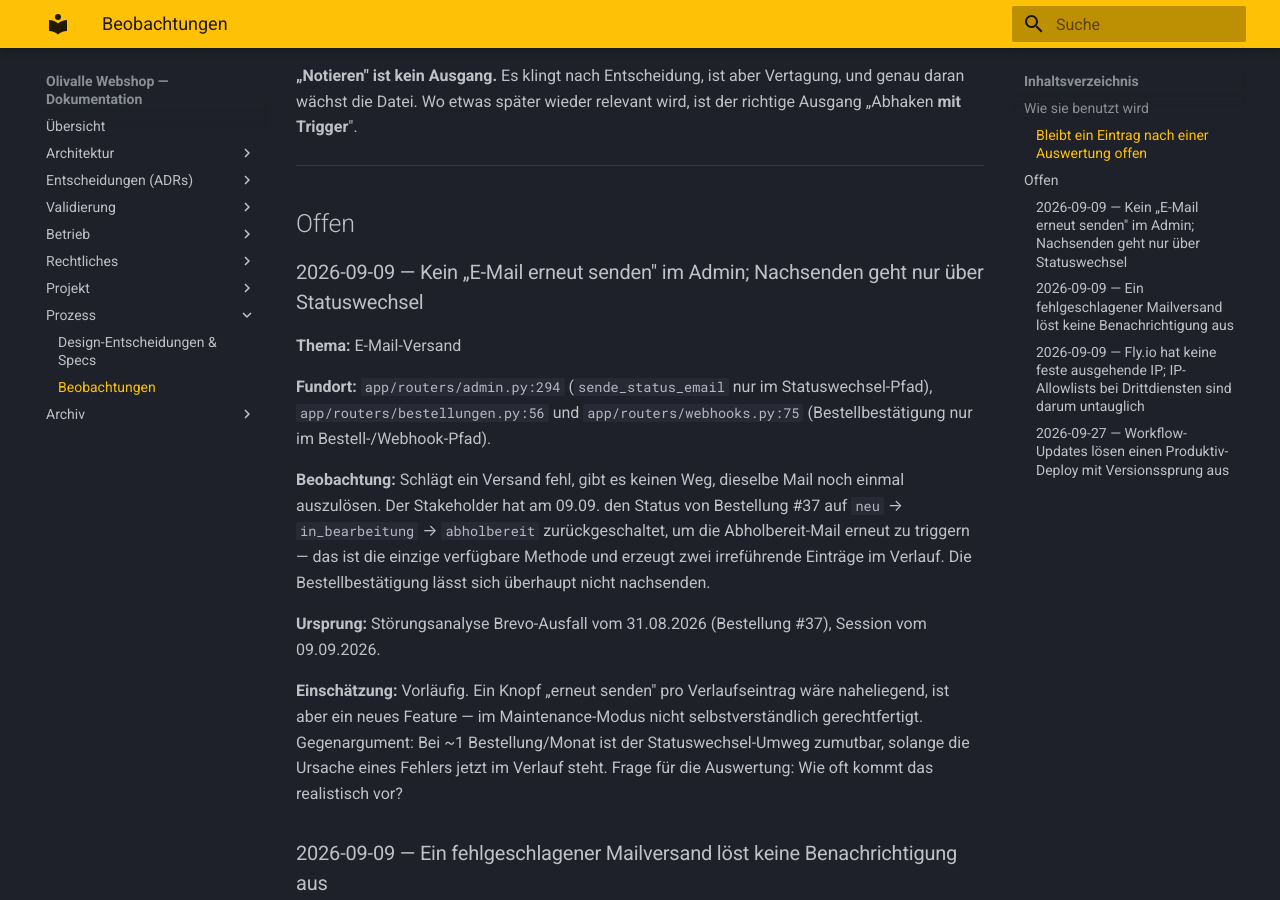
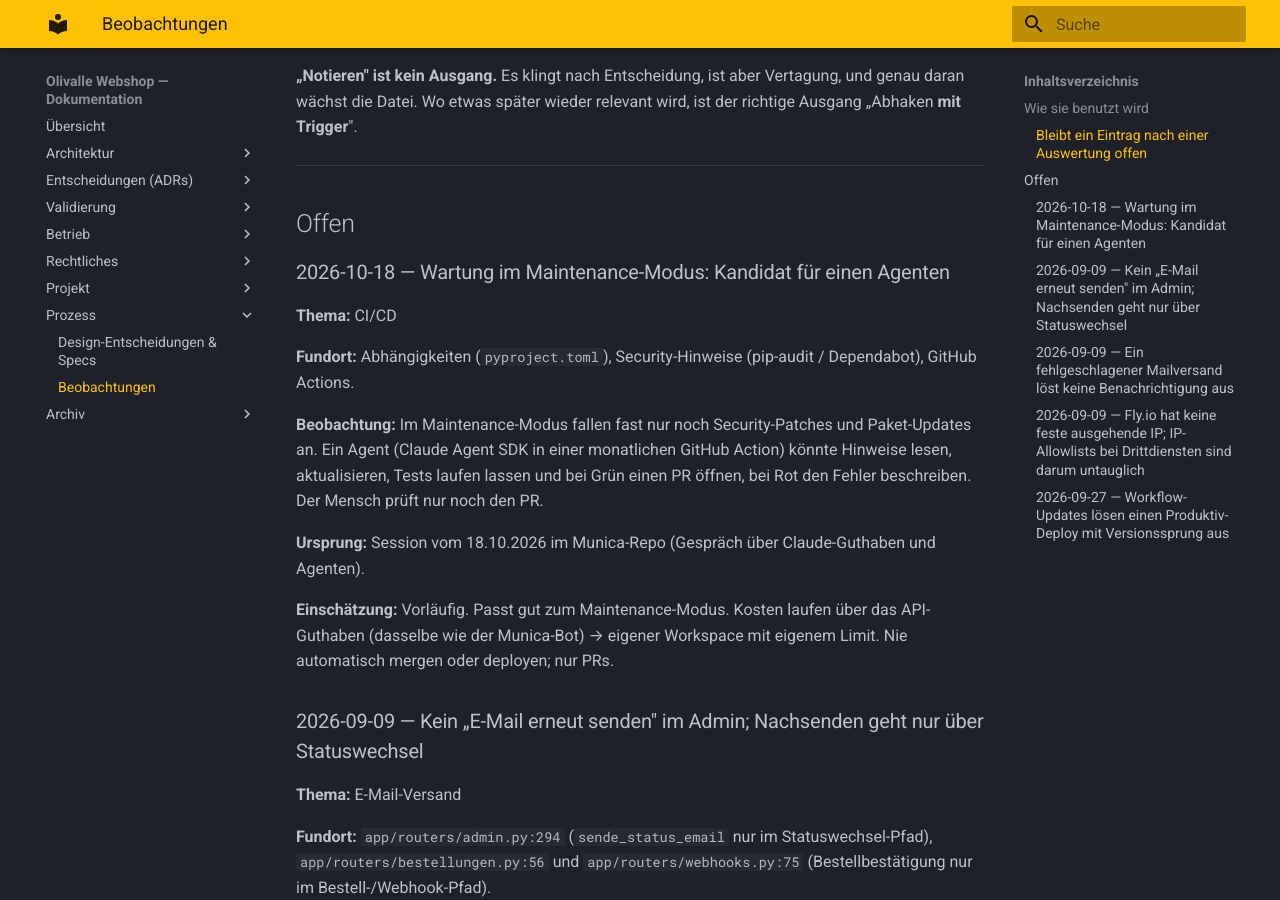
Before and after one commit to konstantinniedermann/olivalle-webshop, an MkDocs documentation site: the page built from docs/beobachtungen.md, in a window 1280 px wide and 900 px high, scrolled down 1949 px. Built offline with MkDocs 1.6.1 and Material for MkDocs 9.7.7, drawn with Linux system fonts in a browser that asks for light colours.

Commit message:
docs: Beobachtung Agenten-Kandidat eintragen
Co-Authored-By: Claude Opus 5.5 <noreply@anthropic.com>
Claude-Session: https://claude.ai/code/session_017XkyHByoxBTsy6FCdvfbsT

```diff
--- a/docs/beobachtungen.md
+++ b/docs/beobachtungen.md
@@ -87,6 +87,25 @@ wird, ist der richtige Ausgang „Abhaken **mit Trigger**".
 ---
 
 ## Offen
+
+### 2026-10-18 — Wartung im Maintenance-Modus: Kandidat für einen Agenten
+
+**Thema:** CI/CD
+
+**Fundort:** Abhängigkeiten (`pyproject.toml`), Security-Hinweise (pip-audit /
+Dependabot), GitHub Actions.
+
+**Beobachtung:** Im Maintenance-Modus fallen fast nur noch Security-Patches und
+Paket-Updates an. Ein Agent (Claude Agent SDK in einer monatlichen GitHub Action)
+könnte Hinweise lesen, aktualisieren, Tests laufen lassen und bei Grün einen PR
+öffnen, bei Rot den Fehler beschreiben. Der Mensch prüft nur noch den PR.
+
+**Ursprung:** Session vom 18.10.2026 im Munica-Repo (Gespräch über Claude-Guthaben
+und Agenten).
+
+**Einschätzung:** Vorläufig. Passt gut zum Maintenance-Modus. Kosten laufen über
+das API-Guthaben (dasselbe wie der Munica-Bot) → eigener Workspace mit eigenem
+Limit. Nie automatisch mergen oder deployen; nur PRs.
 
 ### 2026-09-09 — Kein „E-Mail erneut senden" im Admin; Nachsenden geht nur über Statuswechsel
 
```
